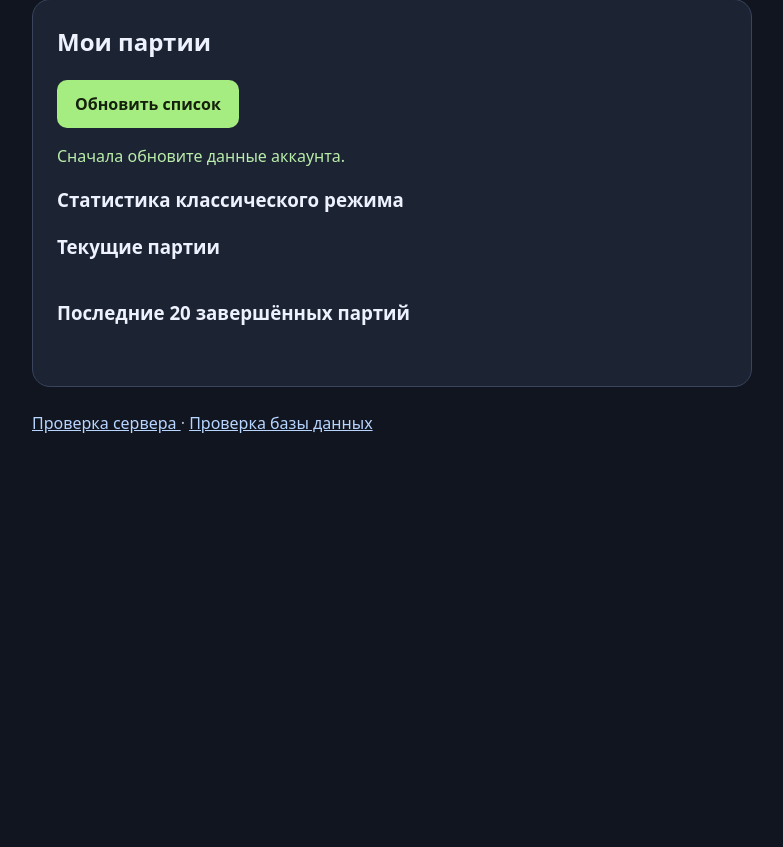
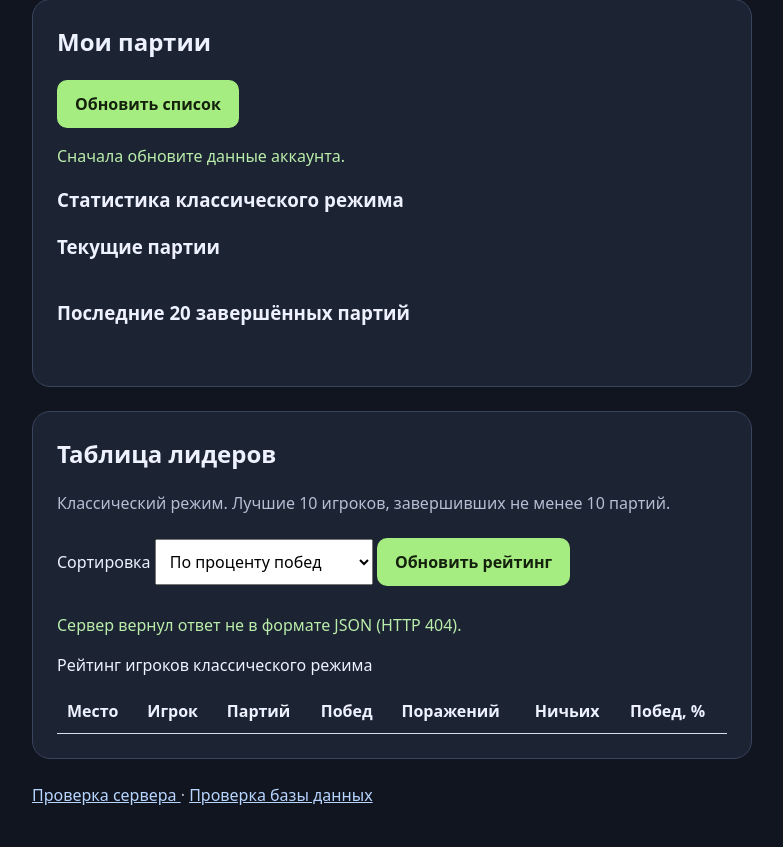
Before and after one commit to Kalito4ka/XO-arena, a PHP site: page / in a window 1280 px wide. Shown: the part 851-1698 px from the top of the page, without its empty margins (248-1031 px from the left). Before the commit the page ends 1284 px from the top, so only its background shows below. Run offline with PHP 8.4, Linux system fonts and the light colour scheme; lists and menus that the app fills with data are empty.

Commit message:
feat(leaderboard): добавить таблицу лидеров классического режима
- Добавить публичный API рейтинга на основе статистики игроков
- Реализовать сортировку по проценту побед и количеству партий
- Показывать до 10 игроков с минимум 10 завершёнными партиями
- Добавить таблицу лидеров с выбором сортировки и кнопкой обновления
- Обновлять рейтинг после завершения открытой партии

```diff
--- a/client/index.html
+++ b/client/index.html
@@ -15,6 +15,8 @@
     <script type="module" src="/js/auth.js"></script>
 
     <script type="module" src="/js/history.js"></script>
+
+    <script type="module" src="/js/leaderboard.js"></script>
 </head>
 
 <body>
@@ -165,11 +167,7 @@
                 Обновить список
             </button>
 
-            <p
-                id="history-message"
-                class="message"
-                role="status"
-            ></p>
+            <p id="history-message" class="message" role="status"></p>
 
             <h3>Статистика классического режима</h3>
 
@@ -177,17 +175,64 @@
 
             <h3>Текущие партии</h3>
 
-            <ul
-                id="active-list"
-                class="history-list"
-            ></ul>
+            <ul id="active-list" class="history-list"></ul>
 
             <h3>Последние 20 завершённых партий</h3>
 
-            <ul
-                id="history-list"
-                class="history-list"
-            ></ul>
+            <ul id="history-list" class="history-list"></ul>
+        </section>
+
+        <section class="card" aria-labelledby="leaders-title">
+            <h2 id="leaders-title">Таблица лидеров</h2>
+
+            <p class="muted">
+                Классический режим. Лучшие 10 игроков,
+                завершивших не менее 10 партий.
+            </p>
+
+            <label for="leaders-sort">Сортировка</label>
+
+            <select id="leaders-sort">
+                <option value="winRate">
+                    По проценту побед
+                </option>
+
+                <option value="played">
+                    По количеству партий
+                </option>
+            </select>
+
+            <button id="leaders-refresh" type="button">
+                Обновить рейтинг
+            </button>
+
+            <p
+                id="leaders-message"
+                class="message"
+                role="status"
+            ></p>
+
+            <div class="table-scroll">
+                <table class="leaders-table">
+                    <caption>
+                        Рейтинг игроков классического режима
+                    </caption>
+
+                    <thead>
+                        <tr>
+                            <th scope="col">Место</th>
+                            <th scope="col">Игрок</th>
+                            <th scope="col">Партий</th>
+                            <th scope="col">Побед</th>
+                            <th scope="col">Поражений</th>
+                            <th scope="col">Ничьих</th>
+                            <th scope="col">Побед, %</th>
+                        </tr>
+                    </thead>
+
+                    <tbody id="leaders-body"></tbody>
+                </table>
+            </div>
         </section>
 
         <footer class="muted">
--- /dev/null
+++ b/client/js/leaderboard.js
@@ -0,0 +1,91 @@
+import { request } from './api.js';
+
+const sortSelect = document.querySelector('#leaders-sort');
+const refreshButton = document.querySelector('#leaders-refresh');
+const message = document.querySelector('#leaders-message');
+const tableBody = document.querySelector('#leaders-body');
+
+let requestNumber = 0;
+
+// выводит игроков в таблицу лидеров
+function renderLeaders(items) {
+    tableBody.replaceChildren();
+
+    for (const item of items) {
+        const row = document.createElement('tr');
+
+        const values = [
+            item.position,
+            item.nickname,
+            item.played,
+            item.wins,
+            item.losses,
+            item.draws,
+            Number(item.winRate).toLocaleString(
+                'ru-RU',
+                { maximumFractionDigits: 2 },
+            ),
+        ];
+
+        for (const value of values) {
+            const cell = document.createElement('td');
+
+            cell.textContent = String(value);
+            row.append(cell);
+        }
+
+        tableBody.append(row);
+    }
+}
+
+// загружает рейтинг с выбранной сортировкой
+async function loadLeaders() {
+    const currentRequest = ++requestNumber;
+    const sort = sortSelect.value;
+
+    refreshButton.disabled = true;
+    tableBody.replaceChildren();
+    message.textContent = 'Загружаем рейтинг...';
+
+    try {
+        const data = await request(
+            `/api/leaderboard?sort=${encodeURIComponent(sort)}`,
+        );
+
+        if (currentRequest !== requestNumber) {
+            return;
+        }
+
+        renderLeaders(data.items);
+
+        const rule =
+            `Для участия нужно завершить не менее `
+            + `${data.minimumGames} партий.`;
+
+        message.textContent = data.items.length === 0
+            ? `В рейтинге пока нет игроков. ${rule}`
+            : rule;
+    } catch (error) {
+        if (currentRequest === requestNumber) {
+            message.textContent = error.message;
+        }
+    } finally {
+        if (currentRequest === requestNumber) {
+            refreshButton.disabled = false;
+        }
+    }
+}
+
+sortSelect.addEventListener('change', () => {
+    void loadLeaders();
+});
+
+refreshButton.addEventListener('click', () => {
+    void loadLeaders();
+});
+
+window.addEventListener('xo:games-updated', () => {
+    void loadLeaders();
+});
+
+void loadLeaders();
--- a/client/style.css
+++ b/client/style.css
@@ -203,3 +203,35 @@ summary {
     align-items: center;
     gap: 12px;
 }
+
+.table-scroll {
+    overflow-x: auto;
+}
+
+.leaders-table {
+    width: 100%;
+    border-collapse: collapse;
+}
+
+.leaders-table caption {
+    margin-bottom: 12px;
+    text-align: left;
+}
+
+.leaders-table th,
+.leaders-table td {
+    padding: 10px;
+    border-bottom: 1px solid #d8dee8;
+    text-align: left;
+}
+
+.leaders-table th {
+    white-space: nowrap;
+}
+
+#leaders-sort {
+    max-width: 100%;
+    margin: 8px 0 12px;
+    padding: 10px;
+    font: inherit;
+}
--- a/server/public/index.php
+++ b/server/public/index.php
@@ -7,6 +7,7 @@ ini_set('zend.exception_ignore_args', '1');
 require_once __DIR__ . '/../src/database.php';
 require_once __DIR__ . '/../src/Http/games.php';
 require_once __DIR__ . '/../src/Http/auth.php';
+require_once __DIR__ . '/../src/Http/leaderboard.php';
 
 function sendJson(array $data, int $status = 200): never
 {
@@ -48,6 +49,10 @@ if (
     )
 ) {
     handleGamesApi($path, $method);
+}
+
+if ($path === '/api/leaderboard') {
+    handleLeaderboardApi($method);
 }
 
 $knownPaths = [
```
Also changed, not shown: server/src/Http/leaderboard.php (added, +58 -0 lines), server/src/Service/LeaderboardService.php (added, +82 -0 lines).
